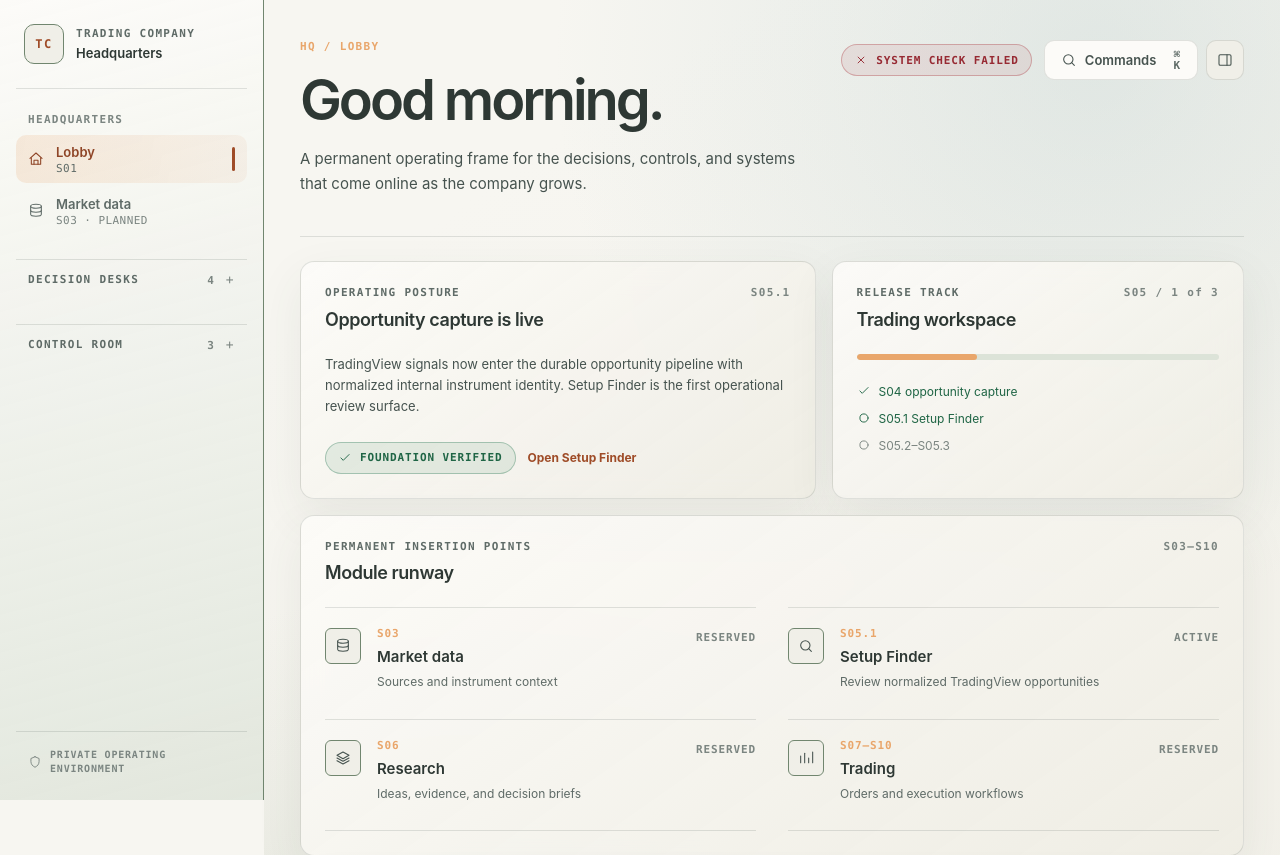
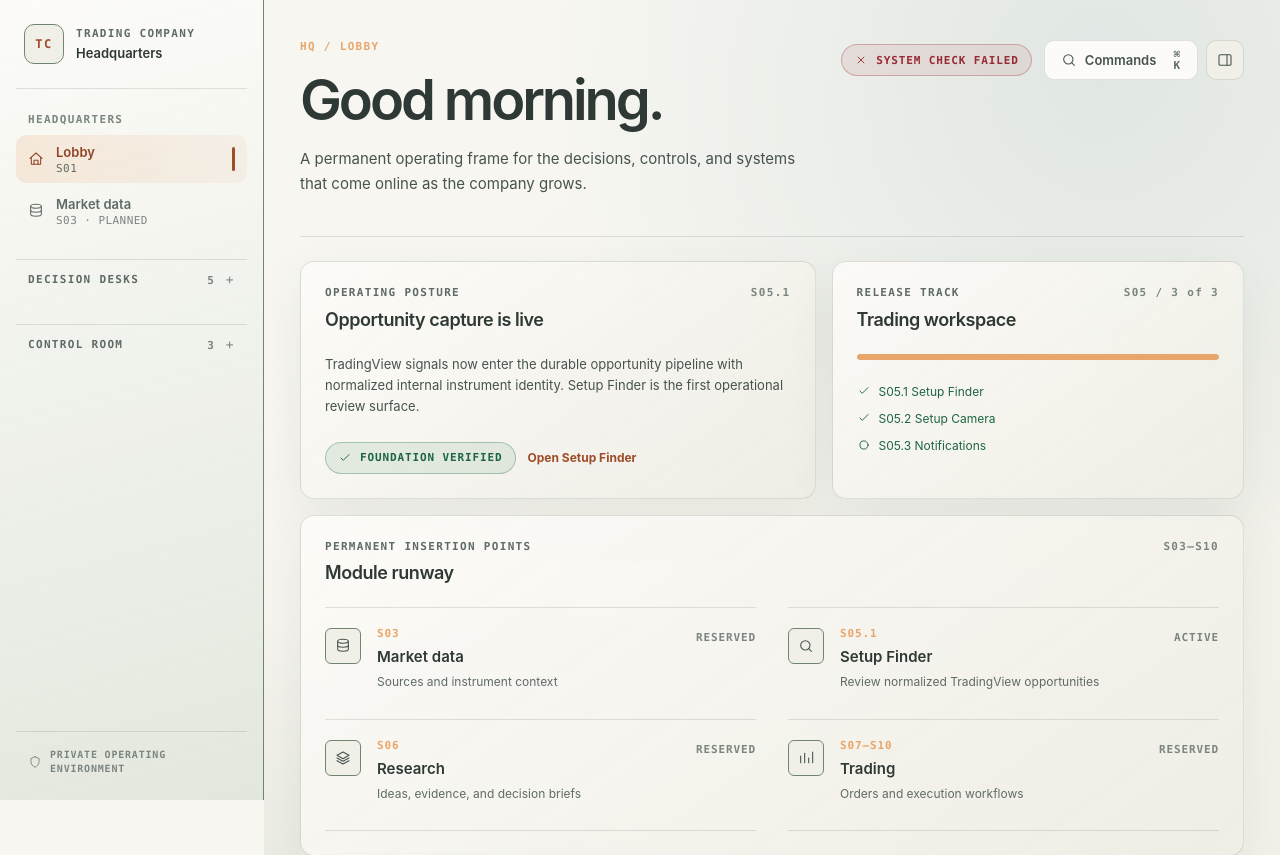
Before and after one commit to march-py/trading-company-hq, a React (Vite) app: page / in a window 1280 px wide. Shown: the top 855 px of the page. Built offline with nearby package versions, Linux system fonts and the light colour scheme; no server answers.

Commit message:
feat(s05.3): expose Notification Center in HQ

```diff
--- a/src/App.tsx
+++ b/src/App.tsx
@@ -5,6 +5,7 @@ import { AppShell, CardShell, PageScaffold, PanelShell, TableShell, type NavGrou
 import { CommandPalette, InstrumentDrawer } from "./components/overlays";
 import { StatePanel } from "./components/states";
 import { SetupFinder } from "./SetupFinder";
+import { NotificationCenter } from "./NotificationCenter";
 
 type Health = {
   status: "ok";
@@ -25,6 +26,7 @@ const navigation: NavGroup[] = [
     label: "Decision desks",
     items: [
       { id: "setup-finder", label: "Setup Finder", stage: "S05.1", icon: "search", available: true },
+      { id: "notifications", label: "Notifications", stage: "S05.3", icon: "inbox", available: true },
       { id: "research", label: "Research", stage: "S06", icon: "layers" },
       { id: "trading", label: "Trading", stage: "S07–S10", icon: "chart" },
       { id: "portfolio", label: "Portfolio", stage: "S11–S13", icon: "briefcase" },
@@ -85,14 +87,14 @@ function Lobby({
           </div>
         </CardShell>
 
-        <CardShell eyebrow="RELEASE TRACK" title="Trading workspace" detail="S05 / 1 of 3">
-          <div className="progress-track" aria-label="Trading workspace: one of three sub-stages active">
-            <span className="progress-fill" style={{ width: "33.333%" }} />
+        <CardShell eyebrow="RELEASE TRACK" title="Trading workspace" detail="S05 / 3 of 3">
+          <div className="progress-track" aria-label="Trading workspace: three of three sub-stages active">
+            <span className="progress-fill" style={{ width: "100%" }} />
           </div>
           <div className="milestone-row">
-            <span><Icon name="check" size="sm" /> S04 opportunity capture</span>
-            <span><Icon name="circle" size="sm" /> S05.1 Setup Finder</span>
-            <span className="milestone-muted"><Icon name="circle" size="sm" /> S05.2–S05.3</span>
+            <span><Icon name="check" size="sm" /> S05.1 Setup Finder</span>
+            <span><Icon name="check" size="sm" /> S05.2 Setup Camera</span>
+            <span><Icon name="circle" size="sm" /> S05.3 Notifications</span>
           </div>
         </CardShell>
       </section>
@@ -183,6 +185,10 @@ function App() {
     <AppShell activeItem={activeItem} navigation={navigation} onNavigate={setActiveItem}>
       {activeItem === "setup-finder" ? (
         <SetupFinder />
+      ) : activeItem === "notifications" ? (
+        <NotificationCenter
+          onOpenSetupFinder={() => setActiveItem("setup-finder")}
+        />
       ) : (
         <Lobby
           health={health}
```
